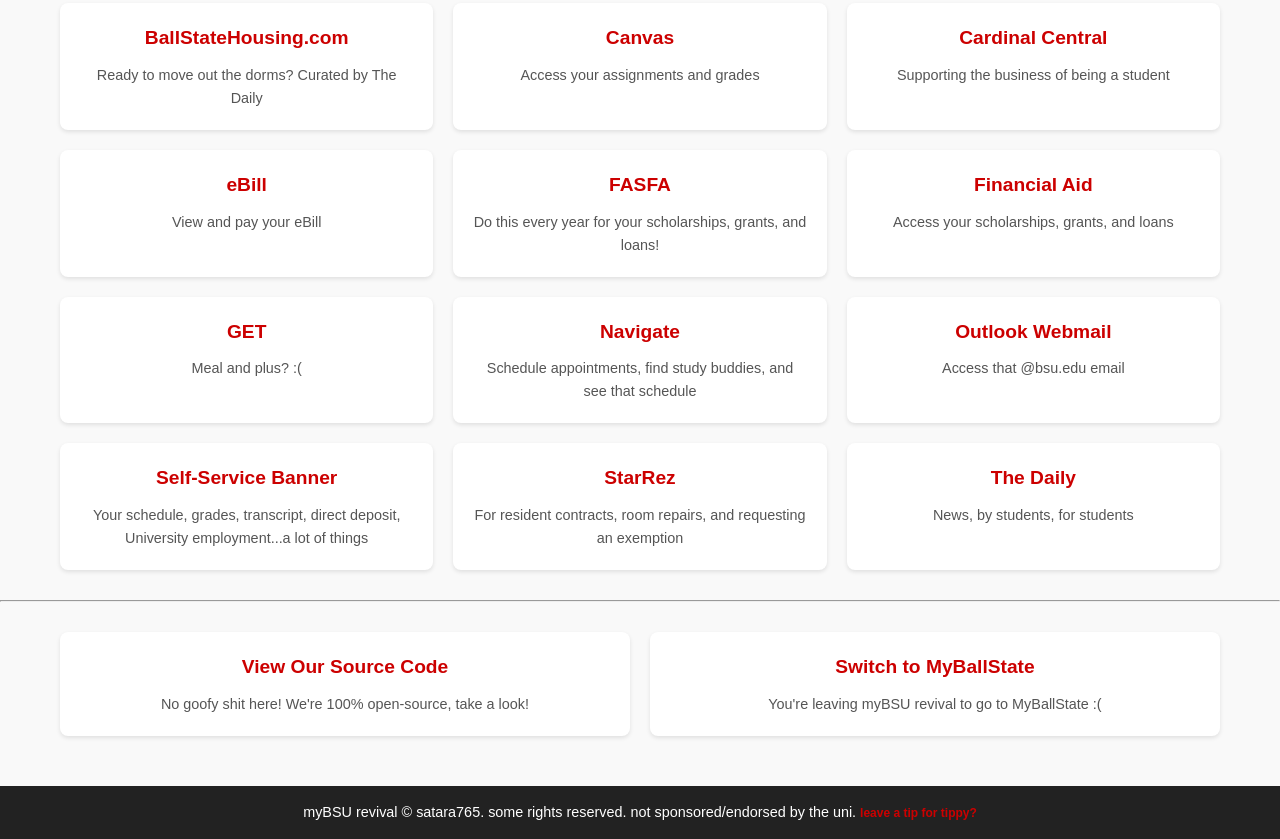
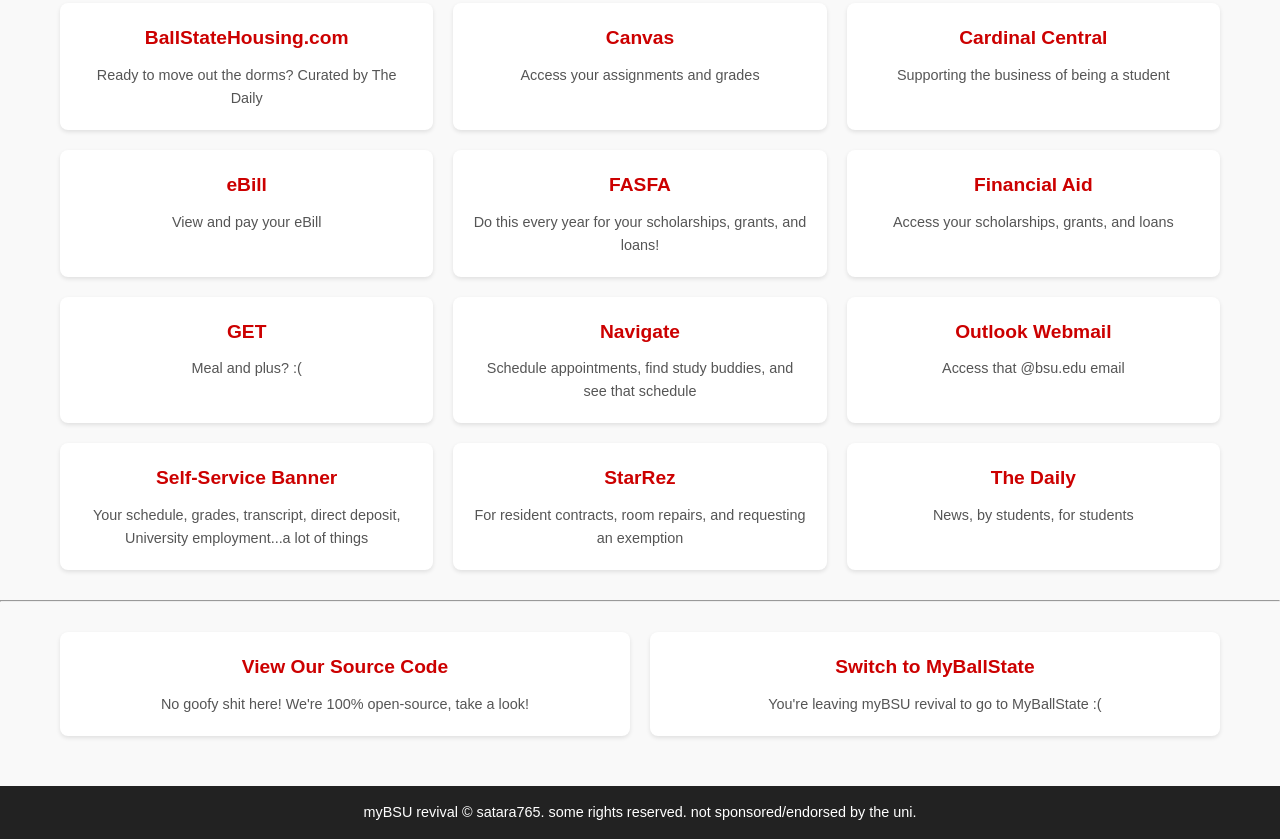
Before and after one commit to satara765/mybsu-revival, a plain HTML site: page index.html in a window 1280 px wide. Shown: the part 638-1477 px from the top of the page. Drawn offline with Linux system fonts and the light colour scheme.

Commit message:
no longer accepting donations rn

```diff
--- a/index.html
+++ b/index.html
@@ -233,7 +233,7 @@
         </div>
     </div>
     <footer>
-        myBSU revival &copy; satara765. some rights reserved. not sponsored/endorsed by the uni. <small><a href="https://liberapay.com/satara765">leave a tip for tippy?</a></small>
+        myBSU revival &copy; satara765. some rights reserved. not sponsored/endorsed by the uni.</small>
     </footer>
     <script>
         window.onload = function() {
```
